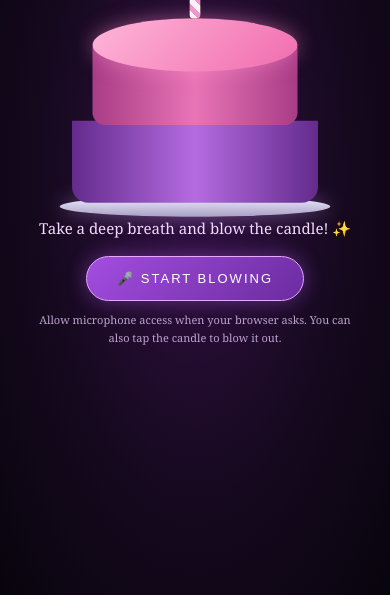
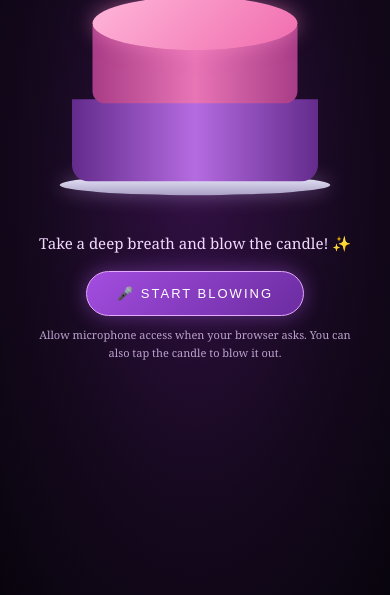
Before and after one commit to rifat014073-sudo/the-most-beautiful-chapter, a plain HTML site: page page5.html in a window 390 px wide. Shown: the part 249-844 px from the top of the page. Drawn offline with Linux system fonts and the light colour scheme.

Commit message:
Update cake.css

```diff
--- a/cake.css
+++ b/cake.css
@@ -7,7 +7,12 @@
 
 body {
     min-height: 100vh;
-    background: radial-gradient(ellipse at center, #321044 0%, #16091f 55%, #08040d 100%);
+    background: radial-gradient(
+        ellipse at center,
+        #321044 0%,
+        #16091f 55%,
+        #08040d 100%
+    );
     color: white;
     font-family: Georgia, serif;
     overflow-x: hidden;
@@ -15,11 +20,11 @@ body {
 
 .cake-container {
     min-height: 100vh;
-    padding: 30px 20px 25px;
-    text-align: center;
+    padding: 30px 20px 35px;
     display: flex;
     flex-direction: column;
     align-items: center;
+    text-align: center;
 }
 
 .top-label {
@@ -47,11 +52,11 @@ h1 {
 
 .cake-area {
     width: 340px;
-    height: 290px;
-    margin-top: 22px;
+    height: 310px;
+    margin-top: 35px;
     display: flex;
     justify-content: center;
-    align-items: flex-end;
+    align-items: center;
 }
 
 .cake {
@@ -61,7 +66,7 @@ h1 {
     animation: cakeAppear 1.5s ease;
 }
 
-/* Three cake layers */
+/* Cake layers */
 
 .cake-top {
     position: absolute;
@@ -81,7 +86,12 @@ h1 {
     left: 25px;
     width: 250px;
     height: 95px;
-    background: linear-gradient(90deg, #a83c86, #e875b6, #a83c86);
+    background: linear-gradient(
+        90deg,
+        #a83c86,
+        #e875b6,
+        #a83c86
+    );
     border-radius: 0 0 15px 15px;
     z-index: 2;
 }
@@ -92,7 +102,12 @@ h1 {
     left: 0;
     width: 300px;
     height: 100px;
-    background: linear-gradient(90deg, #632b8c, #b56be0, #632b8c);
+    background: linear-gradient(
+        90deg,
+        #632b8c,
+        #b56be0,
+        #632b8c
+    );
     border-radius: 0 0 20px 20px;
     z-index: 1;
 }
@@ -108,7 +123,7 @@ h1 {
     box-shadow: 0 0 25px rgba(220, 180, 255, 0.4);
 }
 
-/* Candle is now positioned relative to the cake */
+/* Candle */
 
 .candle {
     position: absolute;
@@ -127,6 +142,8 @@ h1 {
     );
     border-radius: 4px;
 }
+
+/* Flame */
 
 .flame {
     position: absolute;
@@ -149,7 +166,7 @@ h1 {
 #instruction {
     color: #f4d9ff;
     font-size: 15px;
-    margin-top: 18px;
+    margin-top: 5px;
     line-height: 1.7;
 }
 
@@ -189,6 +206,8 @@ button:disabled {
     display: none;
 }
 
+/* Birthday surprise */
+
 #surprise {
     margin-top: 25px;
     animation: cakeAppear 1s ease;
@@ -207,10 +226,13 @@ button:disabled {
     line-height: 1.8;
 }
 
+/* Animations */
+
 @keyframes flicker {
     from {
         transform: translateX(-50%) scale(1);
     }
+
     to {
         transform: translateX(-50%) scale(1.15);
     }
@@ -221,16 +243,20 @@ button:disabled {
         opacity: 0;
         transform: translateY(30px);
     }
+
     to {
         opacity: 1;
         transform: translateY(0);
     }
 }
 
+/* Mobile */
+
 @media (max-width: 400px) {
     .cake-area {
         transform: scale(0.82);
-        margin-bottom: -35px;
+        margin-top: 15px;
+        margin-bottom: -20px;
     }
 
     .cake-container {
```
